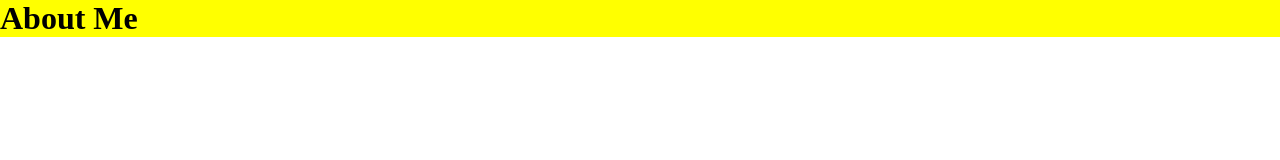
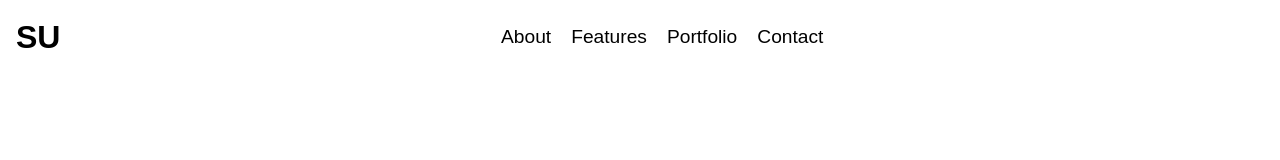
Before and after one commit to color7921/practice-html, a plain HTML site: page static/index.html in a window 1280 px wide. Drawn offline with Linux system fonts and the light colour scheme.

Commit message:
헤더 CSS 및 HTML 파일 작성
헤더 CSS를 추가했습니다.

```diff
--- a/static/css/styles.css
+++ b/static/css/styles.css
@@ -4,6 +4,55 @@
     box-sizing: border-box;
 }
 
-h1 {
-    background-color: yellow   ;
+a, a:link, a:visited {
+    color: inherit;
+    text-decoration: none;
 }
+
+li {
+    list-style: none;
+}
+
+.container {
+    width: 1140px;
+    margin: 0 auto;
+}
+
+header {
+    position: absolute;
+    color: black;
+    top: 0px;
+    width: 100%;
+    padding: 1rem;
+    z-index: 1;
+}
+
+header .container {
+    display: flex;
+    justify-content: space-between;
+    align-items: center;
+    width: 100%;
+}
+
+header nav ul {
+    display: flex;
+}
+
+header nav ul li{
+    padding: 10px;
+}
+
+header button{
+    background: transparent;
+    border: 0;
+    cursor: pointer;
+}
+
+header h1 button {
+    font-size: 2rem;
+    font-weight: bold;
+}
+
+header nav ul li button {
+    font-size: 1.2rem;
+}
--- a/static/index.html
+++ b/static/index.html
@@ -8,6 +8,20 @@
     <title>About Me</title>
 </head>
 <body>
-    <h1>About Me</h1>
+    <header>
+        <div class="container">
+            <h1>
+                <button>SU</button>
+            </h1>
+            <nav>
+                <ul>
+                    <li><button>About<botton></li>
+                    <li><button>Features<botton></li>
+                    <li><button>Portfolio<botton></li>
+                    <li><button>Contact<botton></li>
+                </ul>
+            </nav>
+        <div>
+    </header>
 </body>
 </html>
```
